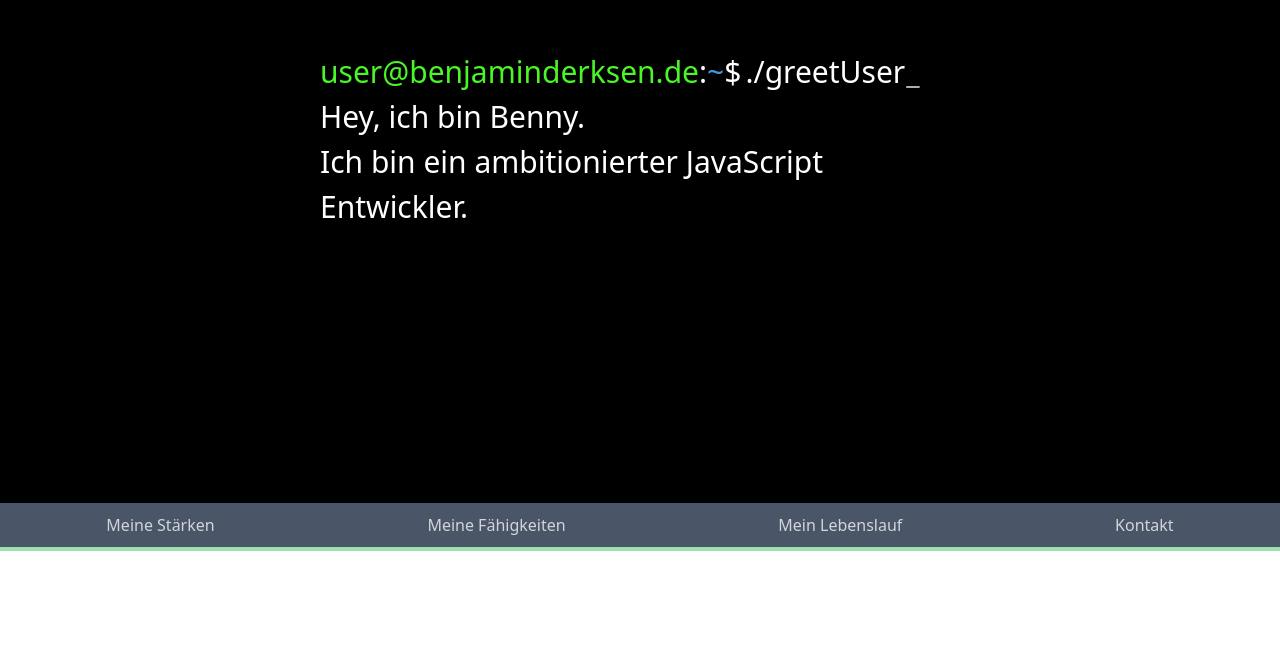
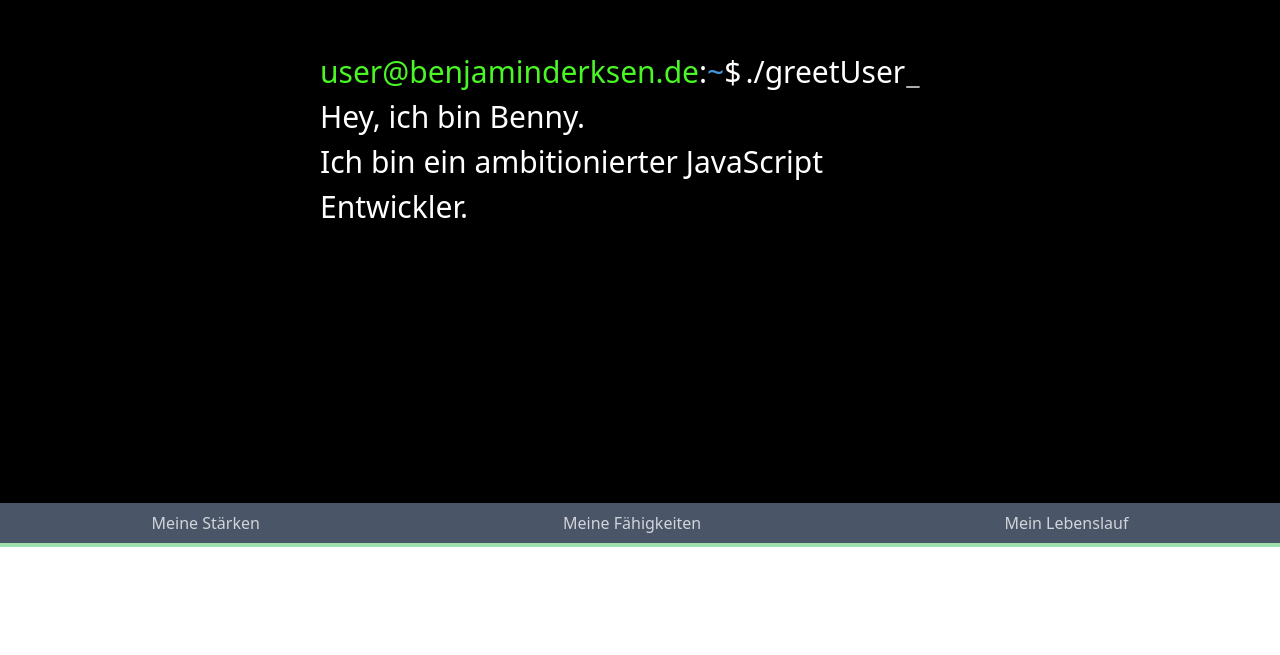
Before and after one commit to BennyDeeDev/react-portfolio, a React (Create React App) app: page / in a window 1280 px wide. Shown: the part 297-952 px from the top of the page. Built offline with nearby package versions, Linux system fonts and the light colour scheme.

Commit message:
working navbar

```diff
--- a/package.json
+++ b/package.json
@@ -11,7 +11,9 @@
 		"@types/react": "^16.9.43",
 		"@types/react-dom": "^16.9.8",
 		"@types/react-scroll": "^1.5.5",
+		"hamburger-react": "^2.1.1",
 		"react": "^16.13.1",
+		"react-device-detect": "^1.13.1",
 		"react-dom": "^16.13.1",
 		"react-reveal": "^1.2.2",
 		"react-scripts": "3.4.1",
--- a/src/App.tsx
+++ b/src/App.tsx
@@ -3,7 +3,7 @@ import LandingPage from "./pages/LandingPage";
 
 function App() {
 	return (
-		<div className="overflow-hidden">
+		<div className="">
 			<LandingPage />
 		</div>
 	);
--- a/src/components/NavBar.tsx
+++ b/src/components/NavBar.tsx
@@ -1,14 +1,17 @@
-import React from "react";
+import React, { useState } from "react";
 import navbarMock from "../mocks/navbarMock";
 
 import { Link } from "react-scroll";
+import Hamburger from "hamburger-react";
 
-//TODO: not sticky on other devices?
+import { isMobile } from "react-device-detect";
+
 export default function NavBar() {
-	return (
-		<div className="w-full h-12 bg-gray-700 sticky top-0 z-50 flex justify-around items-center text-white border-b-4 border-minimalist-lime">
-			{navbarMock.map((nav, index) => (
-				<div key={index} className=" mx-8">
+	const [isOpen, setOpen] = useState(false);
+
+	const navBarItems = () => {
+		return navbarMock.map((nav, index) => (
+			<div key={index} className="py-2 mx-8">
 				<div className="text-center">
 					<Link
 						activeClass="opacity-100 text-minimalist-lime transition duration-300"
@@ -21,7 +24,24 @@ export default function NavBar() {
 					</Link>
 				</div>
 			</div>
-			))}
+		));
+	};
+
+	//TODO: animate open and close
+	const navHamburger = () => {
+		return (
+			<React.Fragment>
+				<div className="self-end">
+					<Hamburger toggled={isOpen} toggle={setOpen} />
+				</div>
+				<div className="">{isOpen ? navBarItems() : null}</div>
+			</React.Fragment>
+		);
+	};
+
+	return (
+		<div className="w-full bg-gray-700 sticky top-0 z-50 flex flex-col justify-around items-center text-white border-b-4 border-minimalist-lime md:flex-row">
+			{!isMobile ? navBarItems() : navHamburger()}
 		</div>
 	);
 }
--- a/src/mocks/navbarMock.ts
+++ b/src/mocks/navbarMock.ts
@@ -1,6 +1,5 @@
 export default [
 	{ id: "strengths", text: "Meine Stärken" },
 	{ id: "skills", text: "Meine Fähigkeiten" },
-	{ id: "cv", text: "Mein Lebenslauf" },
-	{ id: "contact", text: "Kontakt" },
+	{ id: "cv", text: "Mein Lebenslauf" }
 ];
--- a/src/pages/LandingPage.tsx
+++ b/src/pages/LandingPage.tsx
@@ -24,7 +24,7 @@ const isMobile = () => {
 export default function LandingPage() {
 	return (
 		<div>
-			{!isMobile() ? (
+			{true ? (
 				<div>
 					<Hero />
 					<NavBar />
--- a/src/sections/Skills.tsx
+++ b/src/sections/Skills.tsx
@@ -15,6 +15,7 @@ import frontend from "../images/frontend.svg";
 import backend from "../images/backend.svg";
 import internet from "../images/internet.svg";
 
+//TODO: progress bar animieren nicht
 export default function Skills() {
 	return (
 		<div id="skills">
```
Also changed, not shown: 1 other file (tests, documents, lock files or other folders). Lines whose indentation alone changed are shown as unchanged.
